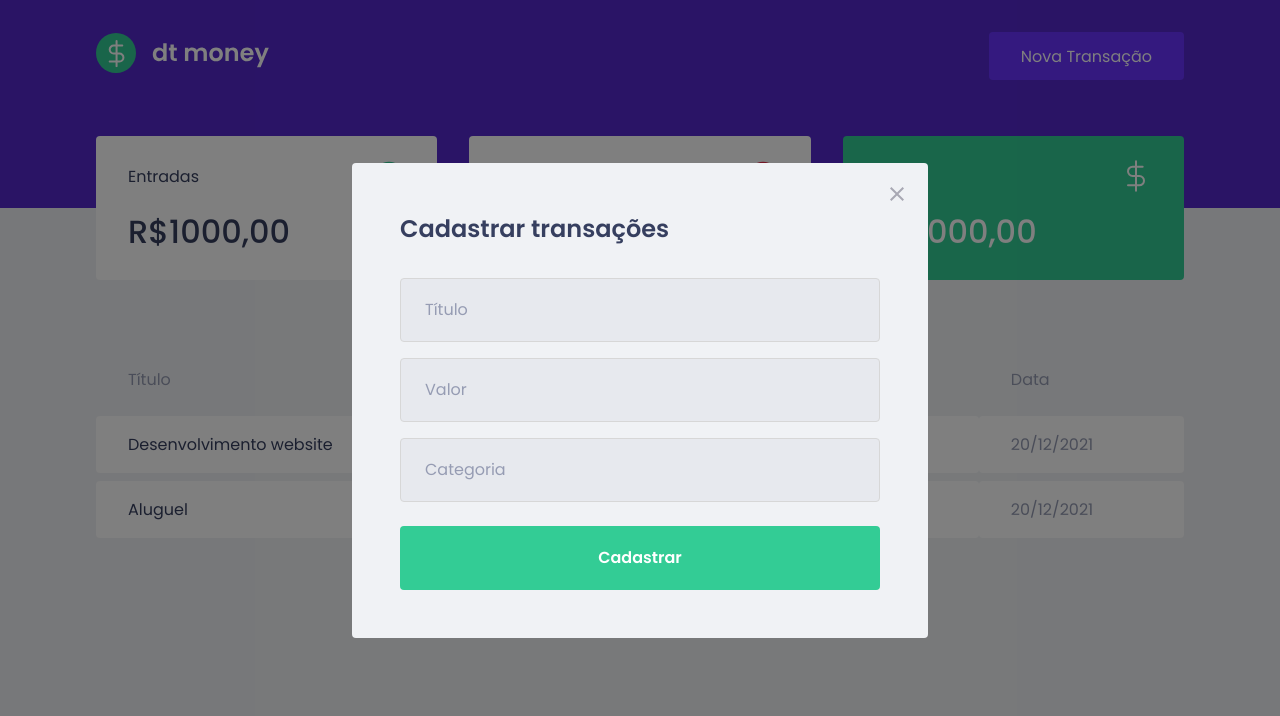
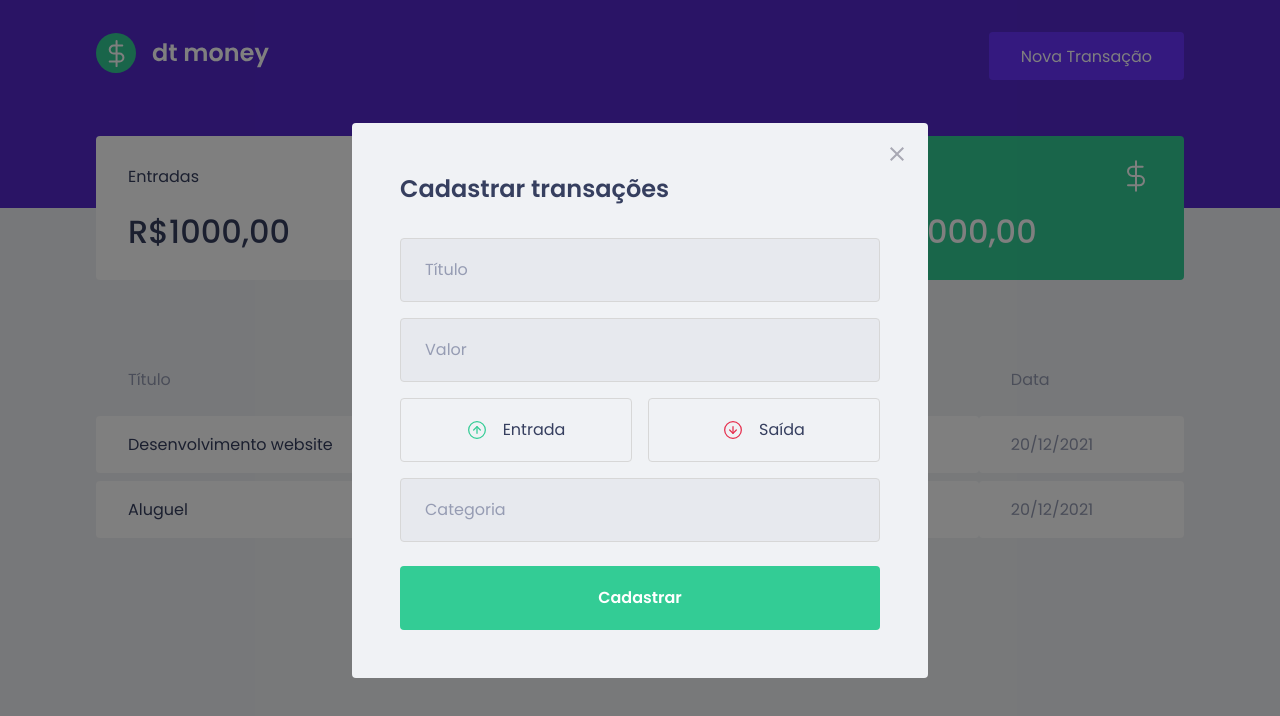
Before and after one commit to esiqueiradev/finanace-react, a React (Create React App) app: page / in a window 1280 px wide. Both pictures are taken after a click on the button "Nova Transação". Shown: the top 716 px of the page. Built offline with nearby package versions, Linux system fonts and the light colour scheme; no server answers; what miragejs would draw is missing.

Commit message:
Add incomen and outcome button

```diff
--- a/package.json
+++ b/package.json
@@ -5,6 +5,7 @@
   "dependencies": {
     "axios": "^0.23.0",
     "miragejs": "^0.1.42",
+    "polished": "^4.1.3",
     "react": "^17.0.2",
     "react-dom": "^17.0.2",
     "react-modal": "^3.14.4",
--- a/src/components/NewTransactionModal/index.tsx
+++ b/src/components/NewTransactionModal/index.tsx
@@ -1,6 +1,8 @@
 import ReactModal from "react-modal";
-import { Container } from "./styles";
+import { Container, TransactionTypeContainer } from "./styles";
 import closeIcon from "../../assets/close.svg";
+import incomeIcon from "../../assets/income.svg";
+import outcomeIcon from "../../assets/outcome.svg";
 
 interface NewTransactionModalProps {
   isOpen: boolean;
@@ -28,6 +30,20 @@
 
         <input type="text" placeholder="Título" />
         <input type="number" placeholder="Valor" />
+        <TransactionTypeContainer>
+          <button
+            type="button"
+          >
+            <img src={incomeIcon} alt="Entrada" />
+            <span>Entrada</span>
+          </button>
+          <button
+            type="button"
+          >
+            <img src={outcomeIcon} alt="Saída" />
+            <span>Saída</span>
+          </button>
+        </TransactionTypeContainer>
         <input type="text" placeholder="Categoria" />
 
         <button type="submit">Cadastrar</button>
--- a/src/components/NewTransactionModal/styles.ts
+++ b/src/components/NewTransactionModal/styles.ts
@@ -1,4 +1,5 @@
 import styled from 'styled-components';
+import { darken } from 'polished';
 
 export const Container = styled.form`
   h2 {
@@ -48,3 +49,40 @@
     }
   }
 `;
+
+export const TransactionTypeContainer = styled.div`
+  margin: 1rem 0;
+  display: grid;
+  grid-template-columns: 1fr 1fr;
+  gap: 1rem;
+
+  button {
+    height: 4rem;
+    border: 1px solid #D7D7D7;
+    border-radius: 0.25rem;
+
+    background: transparent;
+
+    display: flex;
+    align-items: center;
+    justify-content: center;
+
+    transition: border-color 0.2s;
+
+    &:hover {
+      border-color: ${darken(0.1, '#D7D7D7')};
+    }
+
+    img {
+      width: 20px;
+      height: 20px;
+    }
+
+    span {
+      display: inline-block;
+      margin-left: 1rem;
+      font-size: 1rem;
+      color: var(--text-title);
+    }
+  }
+`;
```
Also changed, not shown: 1 other file (tests, documents, lock files or other folders).
